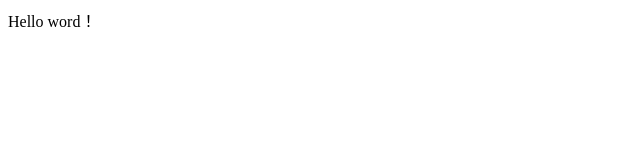
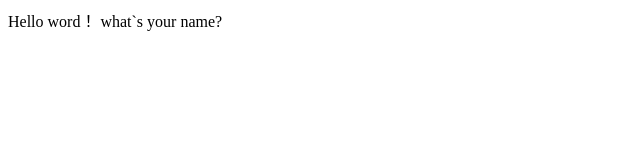
Before and after one commit to Fernmaxiao/node_project, a plain HTML site: page index.html in a window 1280 px wide. Shown: the whole page, without its empty margins (0-640 px from the left). Drawn offline with Linux system fonts and the light colour scheme.

Commit message:
messages modify2

```diff
--- a/index.html
+++ b/index.html
@@ -6,5 +6,6 @@
 	</head>
 	<body>
 	  Hello word！
+     what`s your name?
 	</body>
 </html>
```
